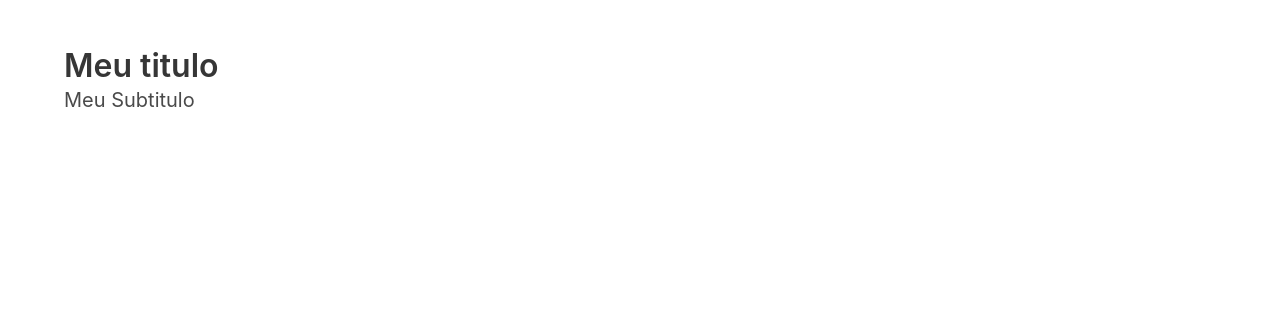
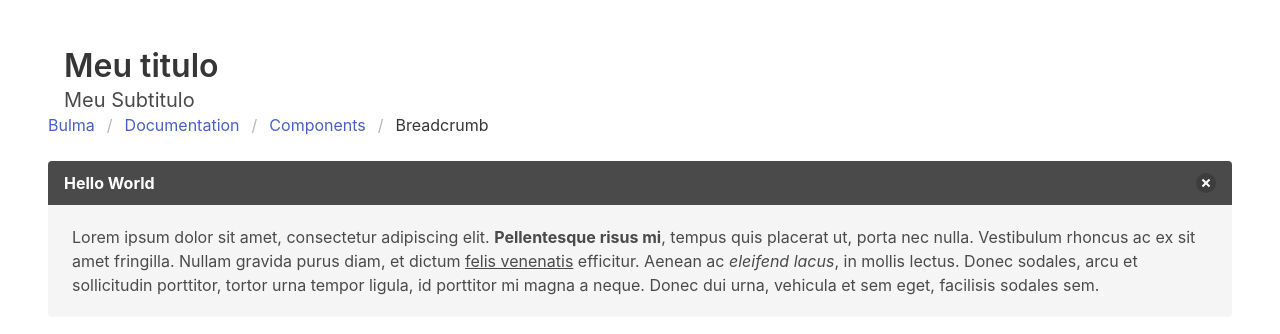
Before and after one commit to luanbrazz/javascript-OneBitCode, a plain HTML site: page Bulma (framework CSS)/Aula 01 - Iniciando Bulma/index.html in a window 1280 px wide. Drawn offline with nearby package versions, Linux system fonts and the light colour scheme.

Commit message:
Components

```diff
--- a/Bulma (framework CSS)/Aula 01 - Iniciando Bulma/index.html
+++ b/Bulma (framework CSS)/Aula 01 - Iniciando Bulma/index.html
@@ -18,6 +18,24 @@
                     Meu Subtitulo
                 </p>
             </div>
+            <nav class="breadcrumb" aria-label="breadcrumbs">
+                <ul>
+                  <li><a href="#">Bulma</a></li>
+                  <li><a href="#">Documentation</a></li>
+                  <li><a href="#">Components</a></li>
+                  <li class="is-active"><a href="#" aria-current="page">Breadcrumb</a></li>
+                </ul>
+            </nav>
+            <article class="message">
+                <div class="message-header">
+                  <p>Hello World</p>
+                  <button class="delete" aria-label="delete"></button>
+                </div>
+                <div class="message-body">
+                  Lorem ipsum dolor sit amet, consectetur adipiscing elit. <strong>Pellentesque risus mi</strong>, tempus quis placerat ut, porta nec nulla. Vestibulum rhoncus ac ex sit amet fringilla. Nullam gravida purus diam, et dictum <a>felis venenatis</a> efficitur. Aenean ac <em>eleifend lacus</em>, in mollis lectus. Donec sodales, arcu et sollicitudin porttitor, tortor urna tempor ligula, id porttitor mi magna a neque. Donec dui urna, vehicula et sem eget, facilisis sodales sem.
+                </div>
+            </article>
+
         </section>
     </body>
 </html>
```
